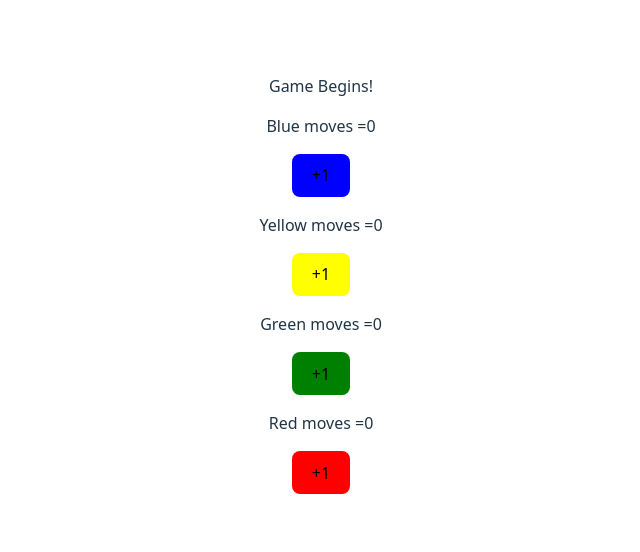
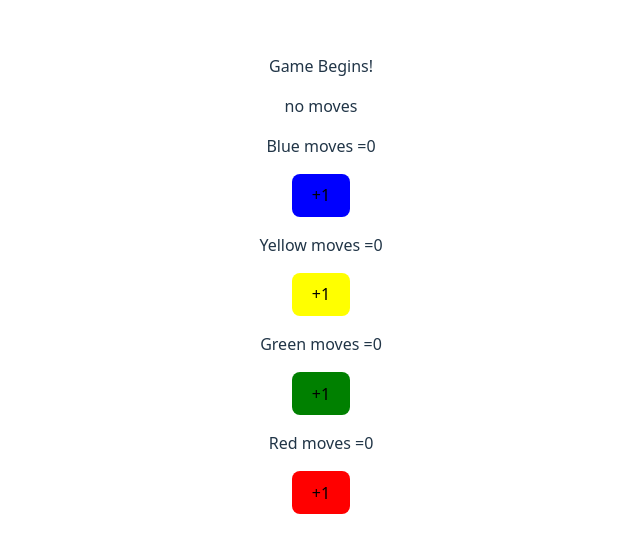
Before and after one commit to vanshmg09/React, a React (Vite) app in the folder REACT/react-state-class2/: page / in a window 1280 px wide. Shown: the part 124-676 px from the top of the page, without its empty margins (319-959 px from the left). Built offline with nearby package versions, Linux system fonts and the light colour scheme.

Commit message:
Array & State

```diff
--- a/REACT/react-state-class2/src/LudoBoard.jsx
+++ b/REACT/react-state-class2/src/LudoBoard.jsx
@@ -3,11 +3,17 @@ import { useState } from "react"
 export default function LudoBoard(){
 
     let [move, setMove] = useState({blue: 0, yellow: 0, green: 0, red: 0});
+    let [arr, setArr] = useState(["no moves"])
 
     function updateBlue() {
-        setMove((prevMove) => {
-           return {...prevMove, blue: prevMove.blue + 1}
-        })
+        // setMove((prevMove) => {
+        //    return {...prevMove, blue: prevMove.blue + 1}
+        // });
+
+        setArr((prevArr) => {
+            return [...arr, "blue move"];
+                });
+        console.log(arr);
     }
 
     function updateYellow() {
@@ -30,6 +36,7 @@ export default function LudoBoard(){
     return(
         <div>
             <p>Game Begins!</p>
+            <p>{arr}</p>
             <div className="board">
                 <p>Blue moves ={move.blue} </p>
                 <button style={{backgroundColor: "blue"}} onClick={updateBlue}>+1</button>
```
